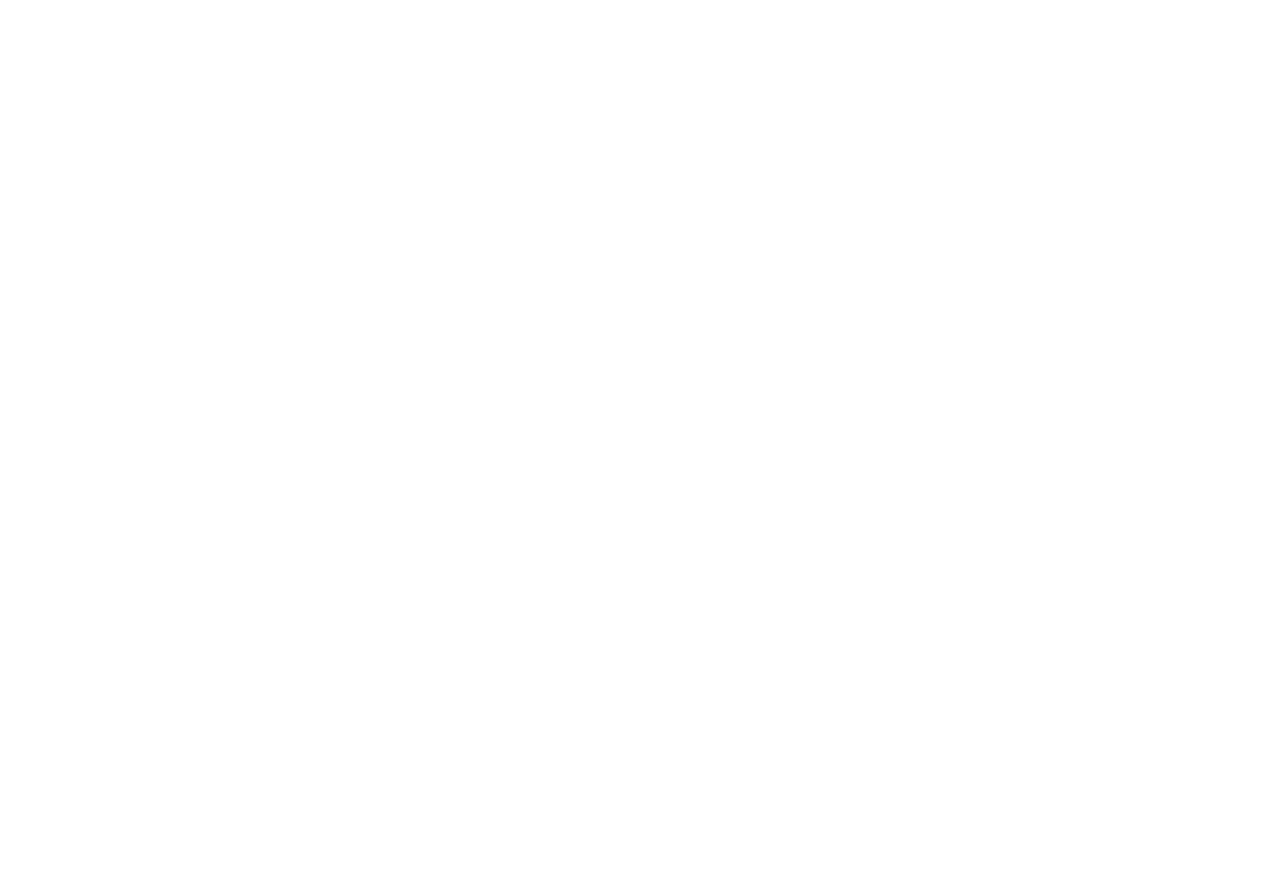
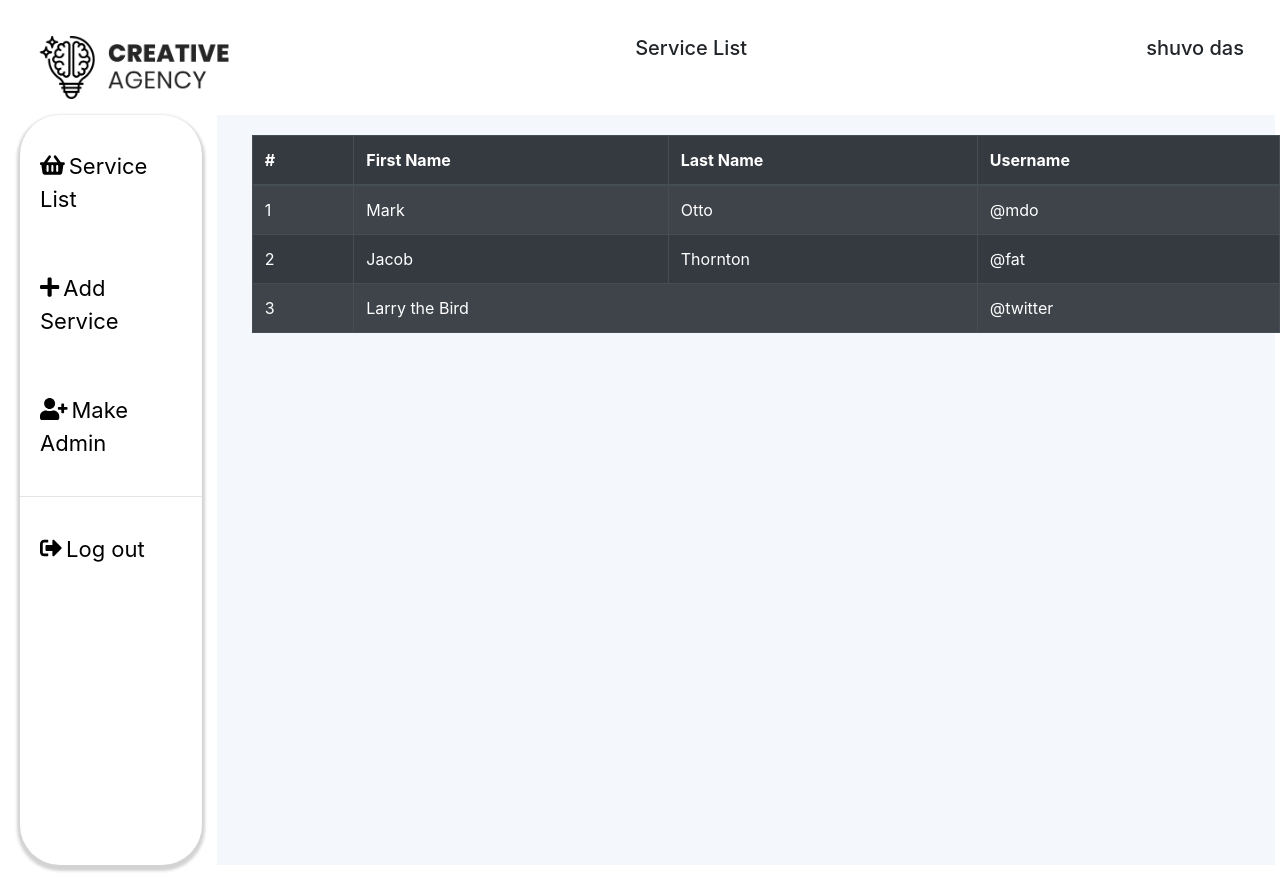
Before and after one commit to ShuvoDas1/creative-agency-client, a React (Create React App) app: page /admin/serviceList in a window 1280 px wide. Before the commit the page ends 800 px from the top, so only its background shows below. Built offline with nearby package versions, Linux system fonts and the light colour scheme.

Commit message:
admin and user dashboard done

```diff
--- a/src/App.js
+++ b/src/App.js
@@ -15,6 +15,7 @@
 import Review from './components/DashBoard/Review/Review';
 import AddService from './components/DashBoard/AddService/AddService';
 import MakeAdmin from './components/DashBoard/MakeAdmin/MakeAdmin';
+import AdminServiceList from './components/DashBoard/AdminServiceList/AdminServiceList';
 
 
 export const UserContext = createContext();
@@ -22,8 +23,8 @@
 
 function App() {
   const [loggedInUser, setLoggedInUser] = useState({
-    email: '',
-    name: ''
+    email: 'shuvo03811@gmail.com',
+    name: 'shuvo das'
   })
 
   return (
@@ -45,10 +46,10 @@
             <PrivateRoute path='/review'>
               <Review></Review>
             </PrivateRoute>
-            <PrivateRoute path='/dashboard/order'>
-              <DashBoard></DashBoard>
-            </PrivateRoute>
-            <PrivateRoute path='/serviceList'>
+            {/* <PrivateRoute path='/dashboard/order'>
+              <Order />
+            </PrivateRoute> */}
+            <PrivateRoute path='/user/orderstatus'>
               <OrderStatus></OrderStatus>
             </PrivateRoute>
             <PrivateRoute path='/addService'>
@@ -56,6 +57,9 @@
             </PrivateRoute>
             <PrivateRoute path='/makeAdmin'>
               <MakeAdmin></MakeAdmin>
+            </PrivateRoute>
+            <PrivateRoute path='/admin/serviceList'>
+              <AdminServiceList></AdminServiceList>
             </PrivateRoute>
           </Switch>
         </Router>
--- a/src/components/DashBoard/AddService/AddService.js
+++ b/src/components/DashBoard/AddService/AddService.js
@@ -6,6 +6,7 @@
 import Sidebar from '../DashBoard/Sidebar/Sidebar';
 import logo from '../../../images/logos/logo.png';
 import './AddService.css';
+import AdminSidebar from '../DashBoard/Sidebar/AdminSidebar';
 
 const AddService = () => {
 
@@ -53,10 +54,10 @@
                 <h5>ADD SERVICES</h5>
                 <h5>{loggedInUser.name}</h5>
             </div>
-            <div className="containre">
+            <div>
                 <div className='row'>
                     <div className="col-md-2">
-                        <Sidebar></Sidebar>
+                        <AdminSidebar></AdminSidebar>
                     </div>
                     <div className="col-md-10 add-service-details">
                         <form onSubmit={handleSubmit(onSubmit)}>
--- /dev/null
+++ b/src/components/DashBoard/AdminServiceList/AdminServiceList.css
@@ -0,0 +1,22 @@
+.serviceList-main{
+    width: 100%;
+    height: 100%;
+    padding: 20px;
+}
+
+.serviceList-main img{
+   width: 200px
+}
+
+.serviceList-table{
+    background-color: #F4F7FC;
+    width: 100%;
+    height: 750px;
+
+}
+
+.serviceList-table Table{
+    width: 100%;
+    margin: 20px;
+
+}
--- /dev/null
+++ b/src/components/DashBoard/AdminServiceList/AdminServiceList.js
@@ -0,0 +1,59 @@
+import React, { useContext } from 'react';
+import { Table } from 'react-bootstrap';
+import { Link } from 'react-router-dom';
+import { UserContext } from '../../../App';
+import logo from '../../../images/logos/logo.png';
+import AdminSidebar from '../DashBoard/Sidebar/AdminSidebar';
+import './AdminServiceList.css'
+const AdminServiceList = () => {
+    const [loggedInUser, setLoggedInUser] = useContext(UserContext);
+    return (
+        <section className='serviceList-main'>
+            <div className='d-flex justify-content-between p-3'>
+                <Link to='/'><img src={logo} className='img-fluid' alt="" /></Link>
+                <h5>Service List</h5>
+                <h5>{loggedInUser.name}</h5>
+            </div>
+            <div>
+                <div className='row'>
+                    <div className="col-md-2">
+                        <AdminSidebar></AdminSidebar>
+                    </div>
+                    <div className="col-md-10 serviceList-table" style={{width: '100%'}}>
+                        <Table striped bordered hover variant="dark">
+                            <thead>
+                                <tr>
+                                    <th>#</th>
+                                    <th>First Name</th>
+                                    <th>Last Name</th>
+                                    <th>Username</th>
+                                </tr>
+                            </thead>
+                            <tbody>
+                                <tr>
+                                    <td>1</td>
+                                    <td>Mark</td>
+                                    <td>Otto</td>
+                                    <td>@mdo</td>
+                                </tr>
+                                <tr>
+                                    <td>2</td>
+                                    <td>Jacob</td>
+                                    <td>Thornton</td>
+                                    <td>@fat</td>
+                                </tr>
+                                <tr>
+                                    <td>3</td>
+                                    <td colSpan="2">Larry the Bird</td>
+                                    <td>@twitter</td>
+                                </tr>
+                            </tbody>
+                        </Table>
+                    </div>
+                </div>
+            </div>
+        </section>
+    );
+};
+
+export default AdminServiceList;
--- a/src/components/DashBoard/DashBoard/DashBoard.js
+++ b/src/components/DashBoard/DashBoard/DashBoard.js
@@ -12,17 +12,28 @@
 } from "react-router-dom";
 import Sidebar from './Sidebar/Sidebar';
 import Order from '../Order/Order';
+import AddService from '../AddService/AddService';
+import MakeAdmin from '../MakeAdmin/MakeAdmin';
+import AdminServiceList from '../AdminServiceList/AdminServiceList';
 
 const DashBoard = () => {
     const [loggedInUser, setLoggedInUser] = useContext(UserContext)
+    const [admin, setAdmin] = useState([]);
 
+    useEffect(()=>{
+        fetch('http://localhost:4000/admins')
+        .then(res => res.json())
+        .then(data =>{
+            data.map(admin=>setAdmin(admin))
+        })
+    }, [])
 
 
     return (
         <section>
-            <div>
-                <Order></Order>
-            </div>
+            {
+                loggedInUser.email == admin.email ? <AdminServiceList></AdminServiceList> : <Order></Order>
+            }
         </section>
     );
 };
--- /dev/null
+++ b/src/components/DashBoard/DashBoard/Sidebar/AdminSidebar.js
@@ -0,0 +1,35 @@
+import { faPlus, faShoppingBasket, faSignOutAlt, faUserPlus } from '@fortawesome/free-solid-svg-icons';
+import { FontAwesomeIcon } from '@fortawesome/react-fontawesome';
+import React, { useContext } from 'react';
+import { Link } from 'react-router-dom';
+import { UserContext } from '../../../../App';
+import './Sidebar.css'
+
+const AdminSidebar = () => {
+    const [loggedInUser,setLoggedInUser] = useContext(UserContext)
+
+    const handleLogout = () =>{
+        setLoggedInUser({});
+        sessionStorage.clear();
+    }
+
+    return (
+        <div className='sidebar-main'>
+            <Link to='/admin/serviceList' style={{textDecoration: "none"}}>
+                    <li> <FontAwesomeIcon className='mr-1' icon={faShoppingBasket}></FontAwesomeIcon>Service List</li>
+                </Link>
+            <Link to='/addService' style={{textDecoration: "none"}}>
+                    <li className='my-3'> <FontAwesomeIcon className='mr-1' icon={faPlus}></FontAwesomeIcon>Add Service</li>
+                </Link>
+                <Link to='/makeAdmin' style={{textDecoration: "none"}}>
+                    <li> <FontAwesomeIcon className='mr-1' icon={faUserPlus}></FontAwesomeIcon>Make Admin</li>
+                </Link>
+                <hr/>
+                <Link to='/' onClick={handleLogout} style={{textDecoration: "none"}}>
+                    <li> <FontAwesomeIcon className='mr-1' icon={faSignOutAlt}></FontAwesomeIcon>Log out</li>
+                </Link>
+        </div>
+    );
+};
+
+export default AdminSidebar;
--- a/src/components/DashBoard/DashBoard/Sidebar/Sidebar.css
+++ b/src/components/DashBoard/DashBoard/Sidebar/Sidebar.css
@@ -8,14 +8,25 @@
 }
 
 .sidebar-main ul{
-    list-style: none;
+    /* list-style: none; */
+
+
 
 }
 
 .sidebar-main  li{
     color: black;
     font-size: 22px;
-    padding: 10px;
+    list-style: none;
+    text-decoration: none;
+    padding-left: 30px;
+    padding: 20px;
+    /* text-align: center; */
+
+}
+
+.sidebar-main Link{
+    text-decoration: none;
 }
 
 .sidebar-main li:hover{
--- a/src/components/DashBoard/DashBoard/Sidebar/Sidebar.js
+++ b/src/components/DashBoard/DashBoard/Sidebar/Sidebar.js
@@ -17,26 +17,19 @@
         sessionStorage.clear();
     }
 
-    console.log(loggedInUser);
 
     return (
         <div className='sidebar-main'>
             <ul>
 
-                <Link to='/dashboard/order' style={{ textDecoration: 'none' }}>
+                <Link to='/dashboard/order' style={{textDecoration: "none"}}>
                     <li> <FontAwesomeIcon className='mr-1' icon={faCartPlus}></FontAwesomeIcon>Order</li>
                 </Link>
-                <Link to='/serviceList' style={{ textDecoration: 'none' }}>
+                <Link to='/user/orderstatus' style={{textDecoration: "none"}}>
                     <li className='my-3'> <FontAwesomeIcon className='mr-1' icon={faShoppingBag}></FontAwesomeIcon>Service List</li>
                 </Link>
-                <Link to='/review' style={{ textDecoration: 'none' }}>
+                <Link to='/review' style={{textDecoration: "none"}}>
                     <li> <FontAwesomeIcon className='mr-1' icon={faCommentAlt}></FontAwesomeIcon>Review</li>
-                </Link>
-                <Link to='/addService' style={{ textDecoration: 'none' }}>
-                    <li className='my-3'> <FontAwesomeIcon className='mr-1' icon={faPlus}></FontAwesomeIcon>Add Service</li>
-                </Link>
-                <Link to='/makeAdmin' style={{ textDecoration: 'none' }}>
-                    <li> <FontAwesomeIcon className='mr-1' icon={faUserPlus}></FontAwesomeIcon>Make Admin</li>
                 </Link>
                 <hr/>
                 <Link to='/' onClick={handleLogout} style={{ textDecoration: 'none' }}>
--- a/src/components/DashBoard/MakeAdmin/MakeAdmin.js
+++ b/src/components/DashBoard/MakeAdmin/MakeAdmin.js
@@ -5,6 +5,7 @@
 import { useForm } from 'react-hook-form';
 import './MakeAdmin.css'
 import { Link } from 'react-router-dom';
+import AdminSidebar from '../DashBoard/Sidebar/AdminSidebar';
 
 const MakeAdmin = () => {
     const [loggedInUser, setLoggedInUser] =  useContext(UserContext)
@@ -33,7 +34,7 @@
             </div>
             <div className='row'>
                 <div className="col-md-2">
-                    <Sidebar></Sidebar>
+                    <AdminSidebar></AdminSidebar>
                 </div>
                 <div className="col-md-10 make-admin-details">
                     <form onSubmit={handleSubmit(onSubmit)}>
```
